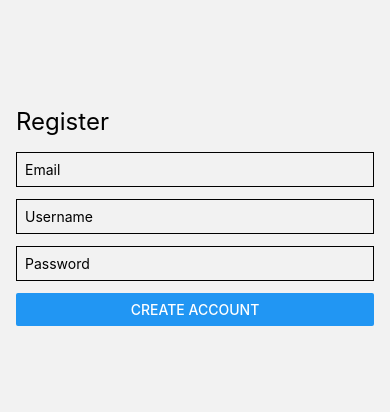
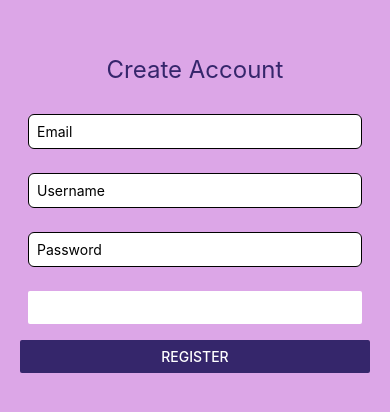
Before and after one commit to Nomala03/Note-Taking, a React Native app: screen /Register in a window 390 px wide. Shown: the part 206-618 px from the top of the page. Built offline with nearby package versions, Linux system fonts and the light colour scheme.

Commit message:
feat: stylesheet for login and register, styles for buttons, changed register title, add navigation from register to login

```diff
--- a/src/screens/Login.tsx
+++ b/src/screens/Login.tsx
@@ -1,5 +1,5 @@
 import React, { useState, useContext } from "react";
-import { View, Text, TextInput, Button, Alert } from "react-native";
+import { View, Text, TextInput, Button, Alert, StyleSheet } from "react-native";
 import { AuthContext } from "../context/AuthContext";
 import { NativeStackScreenProps } from "@react-navigation/native-stack";
 import { RootParamList } from "../navigation/RootNavigator";
@@ -20,28 +20,60 @@ export default function LoginScreen({ navigation }: Props) {
   }
 
   return (
-    <View style={{ flex: 1, padding: 16, justifyContent: "center" }}>
-      <Text style={{ fontSize: 24, marginBottom: 16 }}>Login</Text>
+    <View style={styles.container}>
+      <Text style={styles.title}>Login</Text>
       <TextInput
         placeholder="Email"
         value={email}
         onChangeText={setEmail}
         autoCapitalize="none"
-        style={{ borderWidth: 1, padding: 8, marginBottom: 12 }}
+        style={styles.input}
       />
       <TextInput
         placeholder="Password"
         value={password}
         onChangeText={setPassword}
         secureTextEntry
-        style={{ borderWidth: 1, padding: 8, marginBottom: 12 }}
+        style={styles.input}
       />
-      <Button title="Login" onPress={handleLogin} />
+
       <View style={{ height: 12 }} />
-      <Button
-        title="Register"
-        onPress={() => navigation.navigate("Register")}
-      />
+
+      <View
+        style={{ margin: 12, backgroundColor: "#554463ff", borderRadius: 6 }}>
+        <Button
+        title="Submit"
+        color={"#ffffff"}
+        onPress={handleLogin} />
+      </View>
+      <View style={{ margin: 4 }}>
+        <Button
+          title="Register"
+          color={"#35266bff"}
+          onPress={() => navigation.navigate("Register")}
+        />
+      </View>
     </View>
   );
 }
+
+const styles = StyleSheet.create({
+  container: {
+    flex: 1,
+    justifyContent: "center",
+    padding: 16,
+    backgroundColor: "#dca6e7ff",
+  },
+  input: {
+    borderWidth: 1,
+    padding: 8,
+    margin: 12,
+    backgroundColor: "#ffffff",
+    borderRadius: 6,
+  },
+  title: {
+    fontSize: 24,
+    marginBottom: 16,
+    textAlign: "center",
+  },
+});
--- a/src/screens/Register.tsx
+++ b/src/screens/Register.tsx
@@ -1,8 +1,12 @@
 import React, { useState, useContext } from "react";
-import { View, Text, TextInput, Button, Alert } from "react-native";
+import { View, Text, TextInput, Button, Alert, StyleSheet } from "react-native";
 import { AuthContext } from "../context/AuthContext";
+import { NativeStackScreenProps } from "@react-navigation/native-stack";
+import { RootParamList } from "../navigation/RootNavigator";
 
-export default function RegisterScreen() {
+type RegisterProps = NativeStackScreenProps<RootParamList, "Register">;
+
+export default function RegisterScreen({ navigation }: RegisterProps) {
   const [email, setEmail] = useState("");
   const [username, setUsername] = useState("");
   const [password, setPassword] = useState("");
@@ -17,29 +21,61 @@ export default function RegisterScreen() {
   }
 
   return (
-    <View style={{ flex: 1, padding: 16, justifyContent: "center" }}>
-      <Text style={{ fontSize: 24, marginBottom: 16 }}>Register</Text>
+    <View style={styles.container}>
+      <Text style={styles.title}>Create Account</Text>
       <TextInput
         placeholder="Email"
         value={email}
         onChangeText={setEmail}
         autoCapitalize="none"
-        style={{ borderWidth: 1, padding: 8, marginBottom: 12 }}
+        style={styles.input}
       />
       <TextInput
         placeholder="Username"
         value={username}
         onChangeText={setUsername}
-        style={{ borderWidth: 1, padding: 8, marginBottom: 12 }}
+        style={styles.input}
       />
       <TextInput
         placeholder="Password"
         value={password}
         onChangeText={setPassword}
         secureTextEntry
-        style={{ borderWidth: 1, padding: 8, marginBottom: 12 }}
+        style={styles.input}
       />
-      <Button title="Create account" onPress={handleRegister} />
+      <View style={{ margin: 12, backgroundColor: "#554463ff", borderRadius: 6 }}>
+        <Button title="Register" onPress={handleRegister} color={"#ffffff"} />
+      </View>
+      <View style={{ margin: 4 }}>
+              <Button
+                title="Register"
+                color={"#35266bff"}
+                onPress={() => navigation.navigate("Register")}
+              />
+            </View>
     </View>
   );
 }
+
+const styles = StyleSheet.create({
+    container: {
+    flex: 1,
+    justifyContent: "center",
+    padding: 16,
+    backgroundColor: "#dca6e7ff",
+  },
+    title: {
+    fontSize: 24,
+    marginBottom: 18,
+    textAlign: "center",
+    color: "#35266bff",
+  },
+    input: {
+    borderWidth: 1,
+    padding: 8,
+    margin: 12,
+    borderRadius: 6,
+    backgroundColor: "#ffffff",
+  },
+
+})
```
